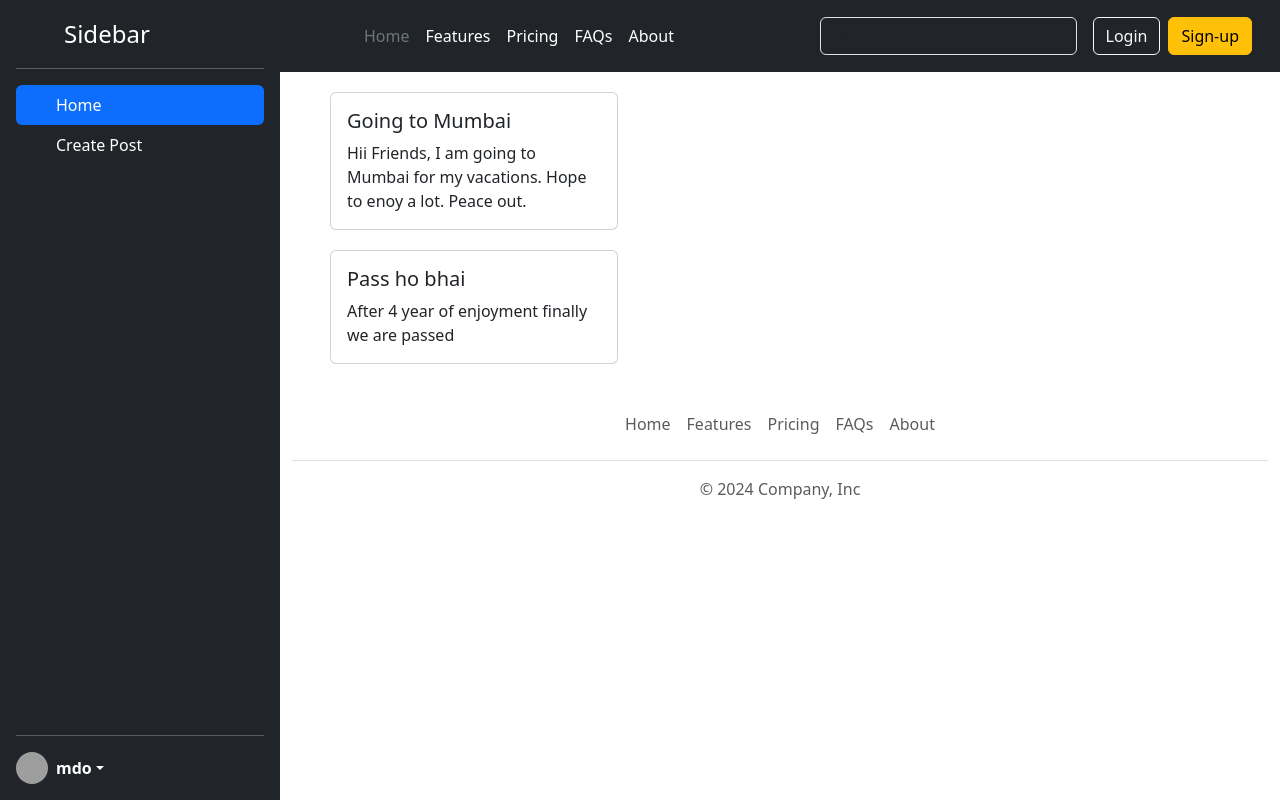
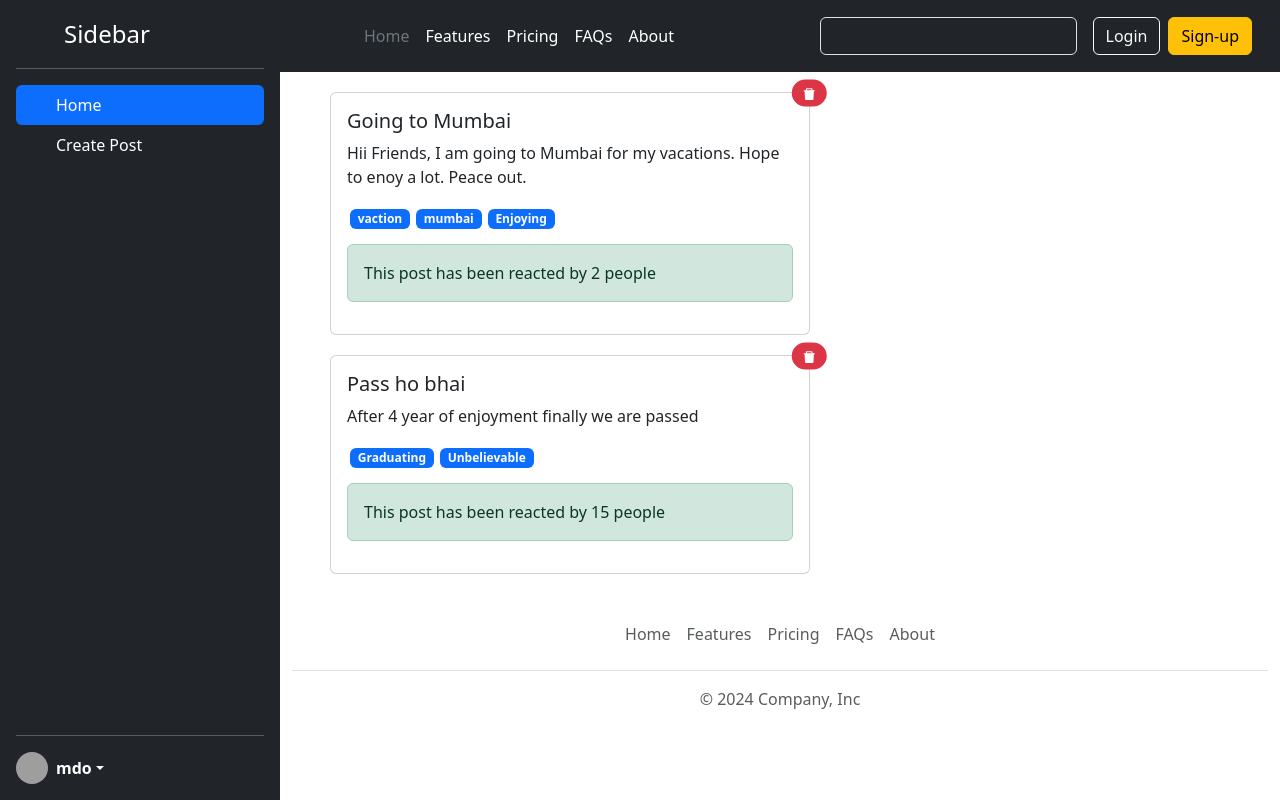
Before and after one commit to iamkuldeep05/Social-media, a React (Vite) app: page / in a window 1280 px wide. Built offline with nearby package versions, Linux system fonts and the light colour scheme; grey boxes are pictures that could not be loaded.

Commit message:
Mota mota UI desgin krlia h

```diff
--- a/src/App.css
+++ b/src/App.css
@@ -13,3 +13,11 @@
 .post-card{
   margin: 20px 50px;
 }
+
+.hashtag{
+  margin :0px 3px;
+}
+
+.reactions {
+  margin: 15px 0px 0px 0px;
+}
--- a/src/components/Post.jsx
+++ b/src/components/Post.jsx
@@ -1,12 +1,22 @@
+import { AiFillDelete } from "react-icons/ai";
+
 const Post = ({ post }) => {
   return (
-    <div className="card post-card" style={{ width: "18rem" }}>
+    <div className="card post-card" style={{ width: "30rem" }}>
       <div className="card-body">
-        <h5 className="card-title">{post.title}</h5>
+        <h5 className="card-title">
+          {post.title}
+          <span className="position-absolute top-0 start-100 translate-middle badge rounded-pill bg-danger">
+            <AiFillDelete />
+          </span>
+        </h5>
         <p className="card-text">{post.body}</p>
-        {post.tags.map((tag) => {
-          <span className="badge text-bg-primary">{tag}</span>;
-        })}
+        {post.tags.map((tag) => (
+          <span className="badge text-bg-primary hashtag">{tag}</span>
+        ))}
+        <div className="alert alert-success reactions" role="alert">
+          This post has been reacted by {post.reactions} people
+        </div>
       </div>
     </div>
   );
--- a/src/store/post-list-store.jsx
+++ b/src/store/post-list-store.jsx
@@ -26,7 +26,7 @@ const DEFAULT_POST_LIST = [
     id: "1",
     title: "Going to Mumbai",
     body: "Hii Friends, I am going to Mumbai for my vacations. Hope to enoy a lot. Peace out.",
-    reaction: 2,
+    reactions: 2,
     userId: "user-9",
     tags: ["vaction", "mumbai", "Enjoying"],
   },
@@ -34,7 +34,7 @@ const DEFAULT_POST_LIST = [
     id: "2",
     title: "Pass ho bhai",
     body: "After 4 year of enjoyment finally we are passed",
-    reaction: 15,
+    reactions: 15,
     userId: "user-12",
     tags: ["Graduating", "Unbelievable"],
   },
```
